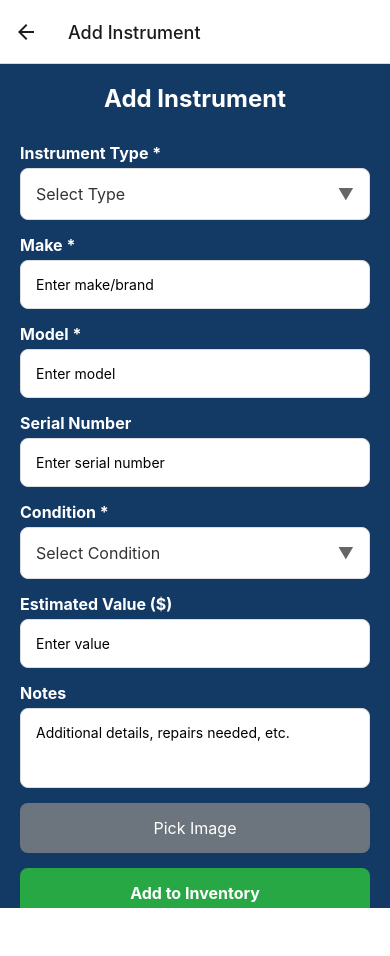
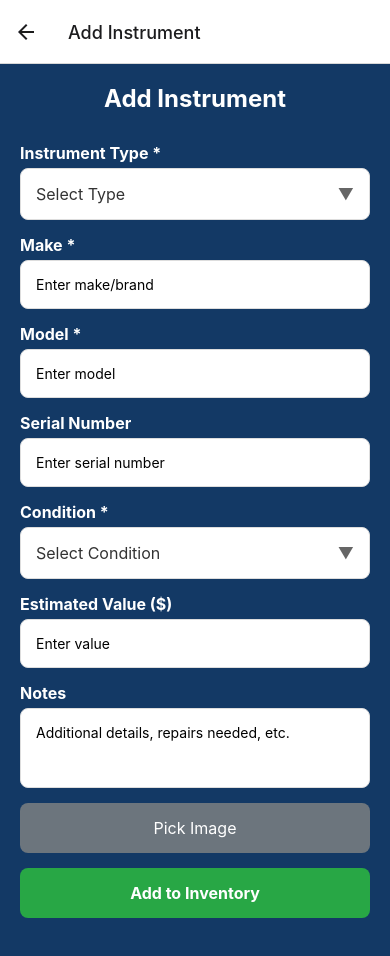
Before and after one commit to dps3ven/my_stuff, a React Native app: screen /AddInstrument in a window 390 px wide. Shown: the top 956 px of the page. Before the commit the page ends 908 px from the top, so only its background shows below. Built offline with nearby package versions, Linux system fonts and the light colour scheme.

Commit message:
fixed scrolling?

```diff
--- a/screens/AddInstrumentScreen.js
+++ b/screens/AddInstrumentScreen.js
@@ -123,14 +123,13 @@ export default function AddInstrumentScreen({ navigation, route }) {
   );
 
   return (
-    <KeyboardAvoidingView
-      style={styles.container}
-      behavior={Platform.OS === 'ios' ? 'padding' : 'height'}
-    >
+    <View style={styles.container}>
       <ScrollView
         style={styles.scrollView}
         contentContainerStyle={styles.scrollContent}
         keyboardShouldPersistTaps="handled"
+        scrollEnabled={true}
+        nestedScrollEnabled={true}
       >
       <Text style={styles.title}>Add Instrument</Text>
 
@@ -207,7 +206,7 @@ export default function AddInstrumentScreen({ navigation, route }) {
         <Text style={styles.saveButtonText}>{isEditing ? 'Update Instrument' : 'Add to Inventory'}</Text>
       </TouchableOpacity>
       </ScrollView>
-    </KeyboardAvoidingView>
+    </View>
   );
 }
 
@@ -215,16 +214,14 @@ const styles = StyleSheet.create({
   container: {
     flex: 1,
     backgroundColor: '#133965ff',
-    height: Platform.OS === 'web' ? '100vh' : undefined,
   },
   scrollView: {
     flex: 1,
-    maxHeight: Platform.OS === 'web' ? '100vh' : undefined,
   },
   scrollContent: {
+    flexGrow: 1,
     padding: 20,
-    paddingBottom: 40,
-    minHeight: Platform.OS === 'web' ? '100vh' : undefined,
+    paddingBottom: 100,
   },
   title: {
     fontSize: 24,
```
